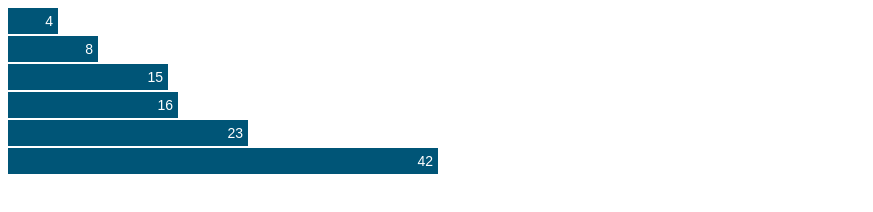
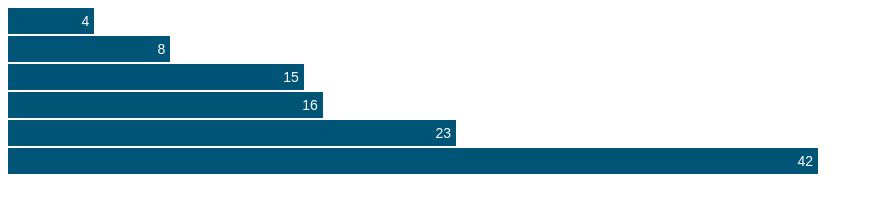
Before and after one commit to lokesh/learning-d3, a plain HTML site: page index.html in a window 1280 px wide. Shown: the whole page, without its empty margins (0-873 px from the left). Drawn offline with nearby package versions, Linux system fonts and the light colour scheme.

Commit message:
Linear scale. Rad

```diff
--- a/index.html
+++ b/index.html
@@ -31,11 +31,15 @@
     $(document).ready(function () {
       var data = [4, 8, 15, 16, 23, 42];
 
+      var x = d3.scale.linear()
+          .domain([0, d3.max(data)])
+          .range([0, 800]);
+
       d3.select('.chart')
         .selectAll('div')
           .data(data)
         .enter().append('div')
-          .style('width', function(d) { return d * 10 + 'px'; })
+          .style('width', function(d) { return x(d) + 'px'; })
           .text(function(d) { return d;});
     });
   </script>
```
